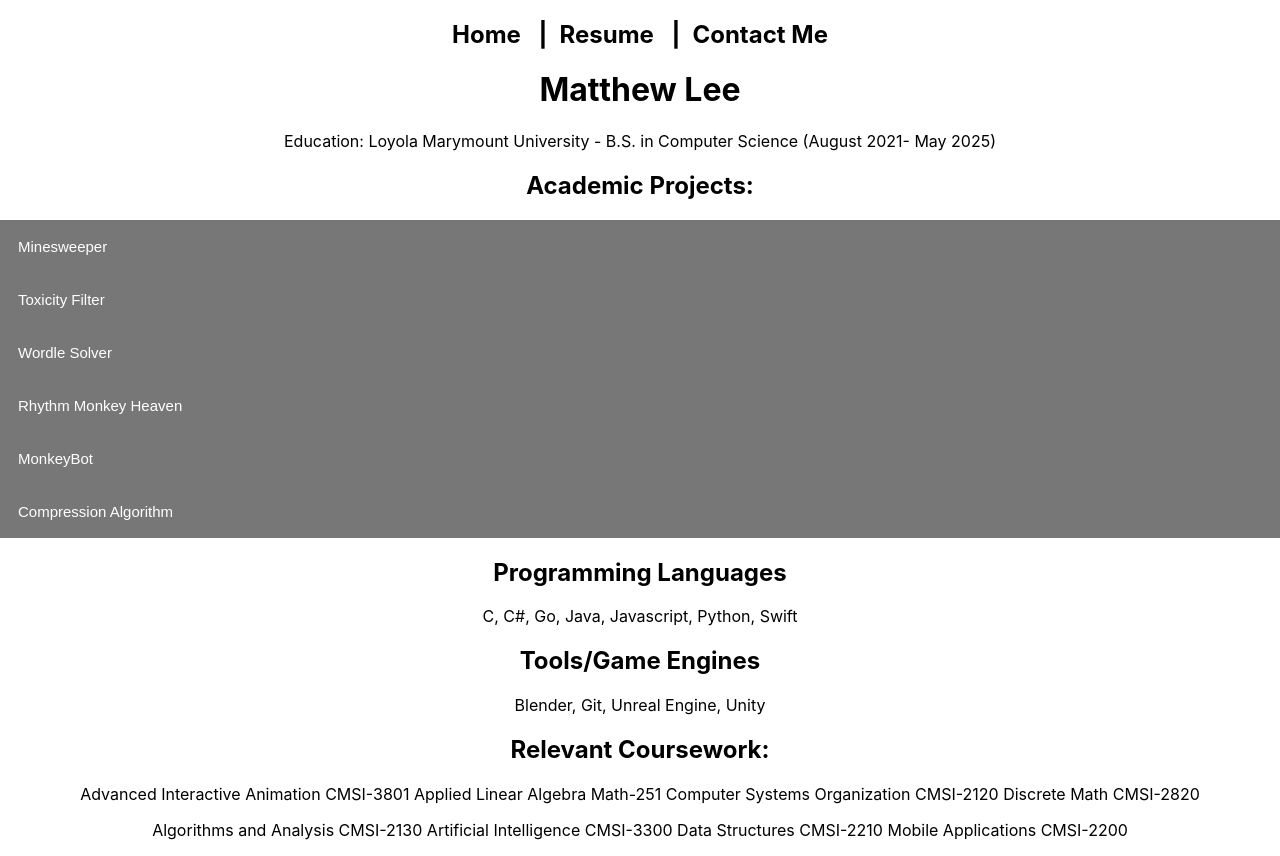
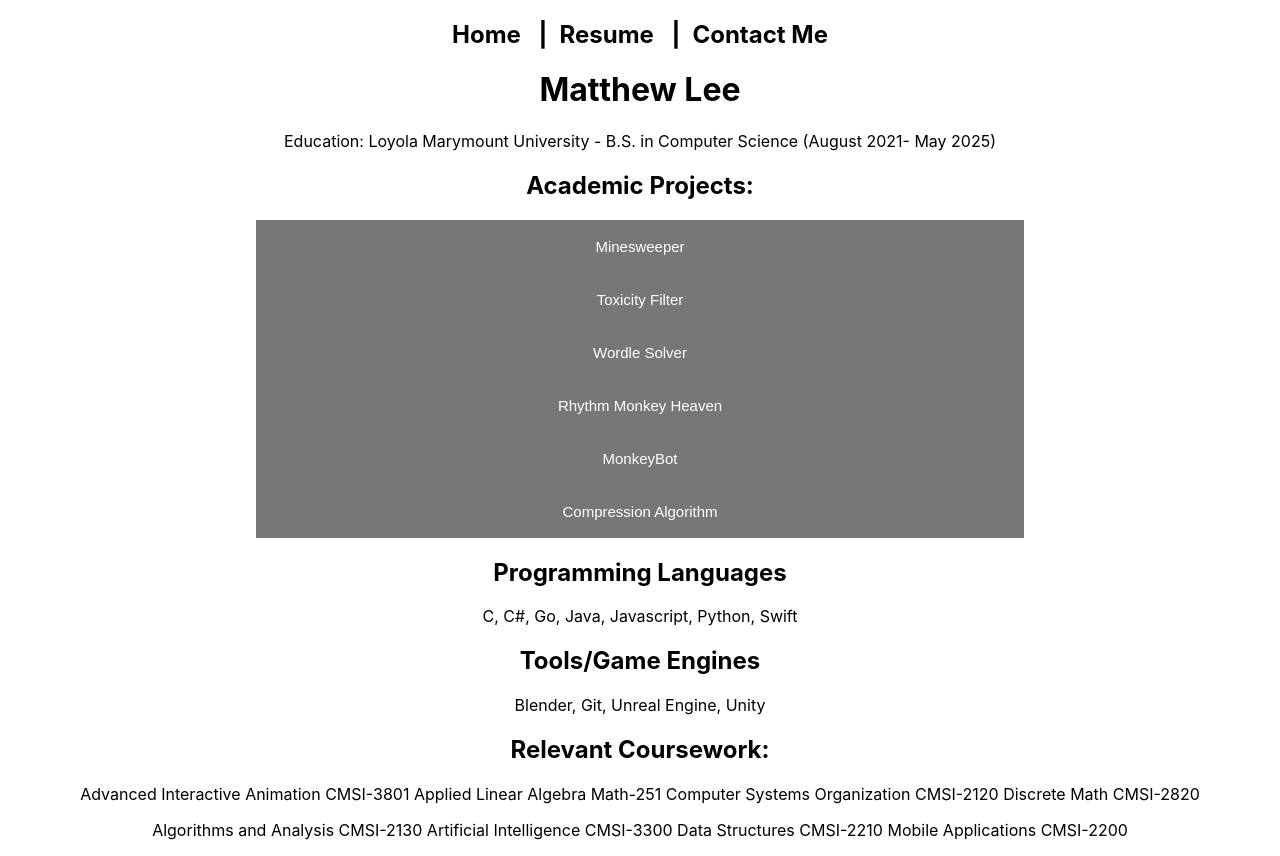
Before and after one commit to MattLee30/personalwebsite, a React (Create React App) app: page /second-page in a window 1280 px wide. Built offline with nearby package versions, Linux system fonts and the light colour scheme.

Commit message:
resume css

```diff
--- a/src/Components/CollapsibeContent.js
+++ b/src/Components/CollapsibeContent.js
@@ -9,8 +9,8 @@ function CollapsibleContent({ buttonLabel, content }) {
   };
 
   return (
-    <div>
-      <button type="button" className={`collapsible ${isOpen ? 'active' : ''}`} onClick={toggleContent}>
+    <div style={{ textAlign: 'center' }}>
+      <button type="button" style={{ textAlign: 'center' }} className={`collapsible ${isOpen ? 'active' : ''}`} onClick={toggleContent}>
         {buttonLabel}
       </button>
       <div className="content" style={{ display: isOpen ? 'block' : 'none' }}>
--- a/src/Dropdown.css
+++ b/src/Dropdown.css
@@ -2,8 +2,8 @@
   background-color: #777;
   color: white;
   cursor: pointer;
-  padding: 18px;
-  width: 100%;
+  padding: 18px 10%;
+  width: 60%;
   border: none;
   text-align: left;
   outline: none;
@@ -15,7 +15,7 @@
 }
 
 .content {
-  padding: 0 18px;
+  padding: 18px 20% 18px 20%; /* Increased left and right padding */
   display: none;
   overflow: hidden;
   background-color: #f1f1f1;
--- a/src/Pages/HomePage.js
+++ b/src/Pages/HomePage.js
@@ -2,13 +2,15 @@ import React from 'react';
 import tattoo from '../Images/tattoo.png';
 
 function HomePage() {
-    return <div>
+    return (
+        <div style={{ textAlign: 'center' }}>
             <h1>
-            Welcome to the Home Page!
-            <img src={tattoo} alt="tattoo" />
+                Welcome to the Home Page!
+                {/* <img src={tattoo} alt="tattoo" /> */}
             </h1>
             <p>yippee</p>
-        </div>;
+        </div>
+    )
 }
 
 export default HomePage;
```
Also changed, not shown: src/Pages/ResumePage.js (line endings or trailing spaces).
